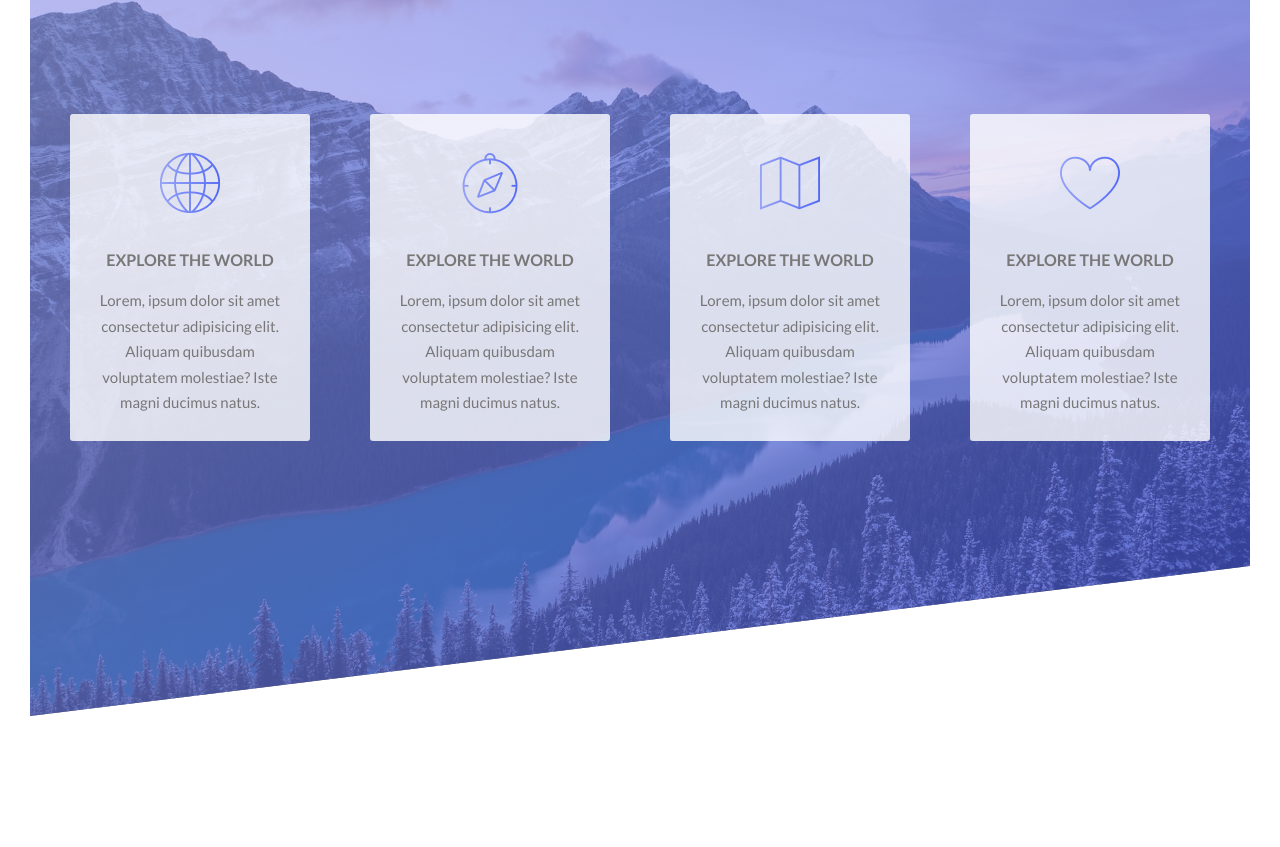
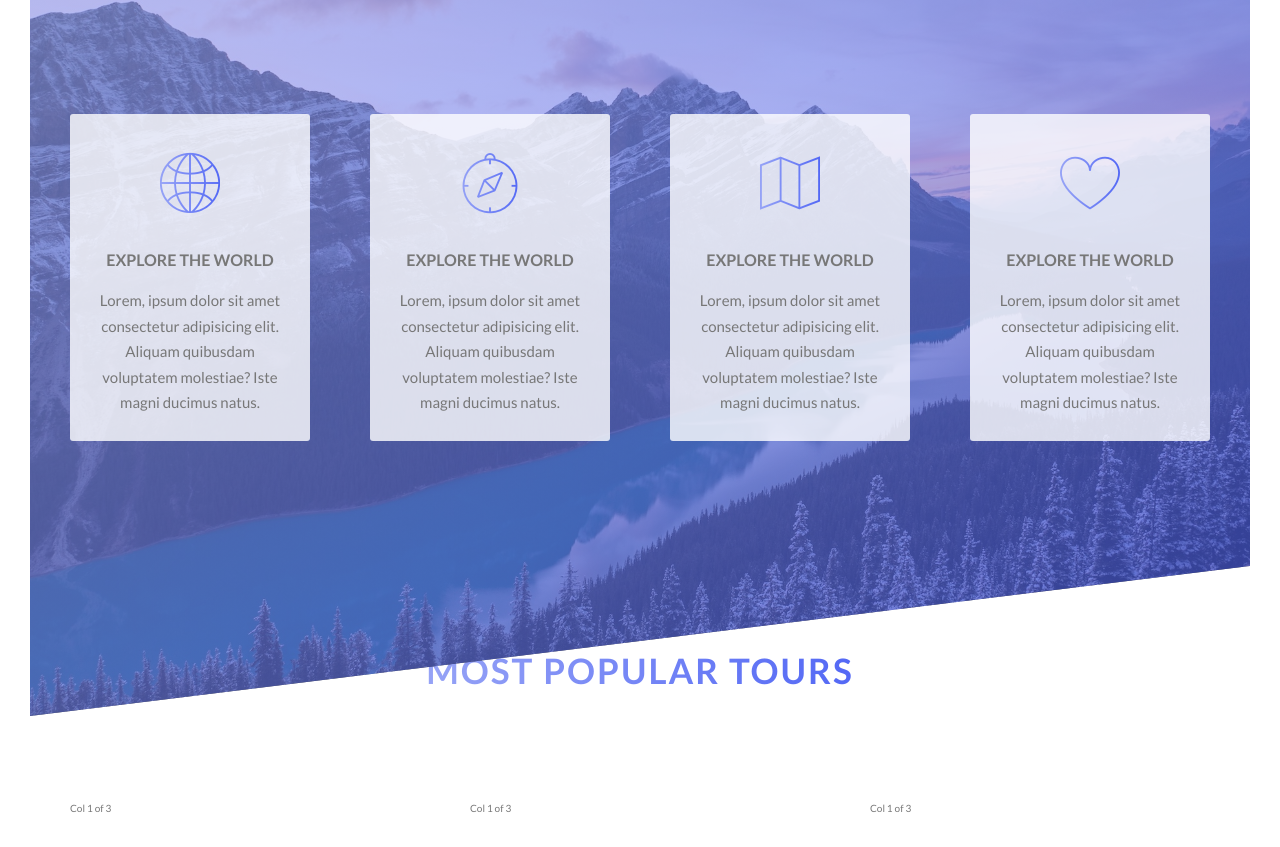
Before and after one commit to KrzysztofBalejko/advanced-CSS, a website: page index.html in a window 1280 px wide. Shown: the part 1617-2464 px from the top of the page. Before the commit the page ends 2333 px from the top, so only its background shows below. Drawn offline with Linux system fonts and the light colour scheme.

Commit message:
:construction: building new section

```diff
--- a/index.html
+++ b/index.html
@@ -92,8 +92,26 @@
                         </div>
                     </div>
                 </div>
+            </section>
+            <section class="section-tours">
 
+                <div class="u-center-text u-margin-bottom-8">
+                    <h2 class="heading-secondary">
+                        Most popular tours
+                    </h2>
+                </div>
 
+                <div class="row">
+                    <div class="col-1-of-3">
+                        Col 1 of 3
+                    </div>
+                    <div class="col-1-of-3">
+                        Col 1 of 3
+                    </div>
+                    <div class="col-1-of-3">
+                        Col 1 of 3
+                    </div>
+                </div>
 
             </section>
 
```
